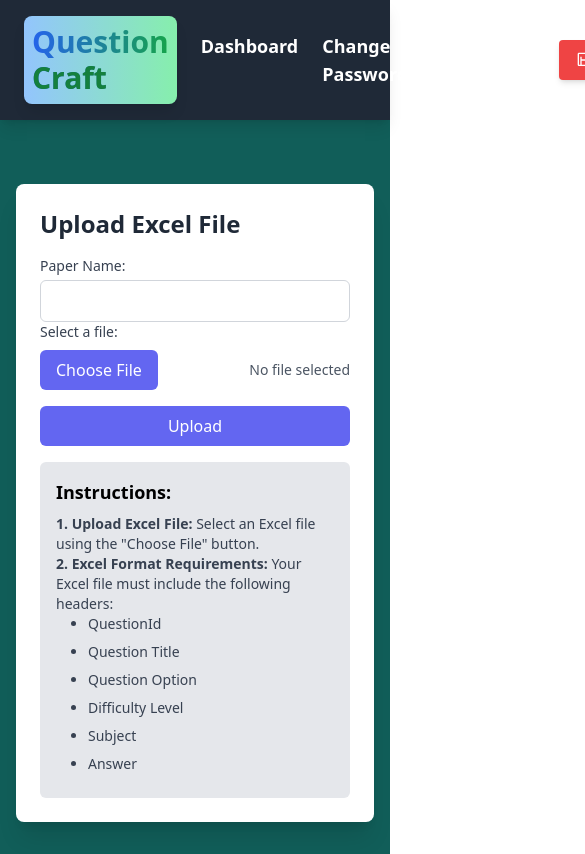
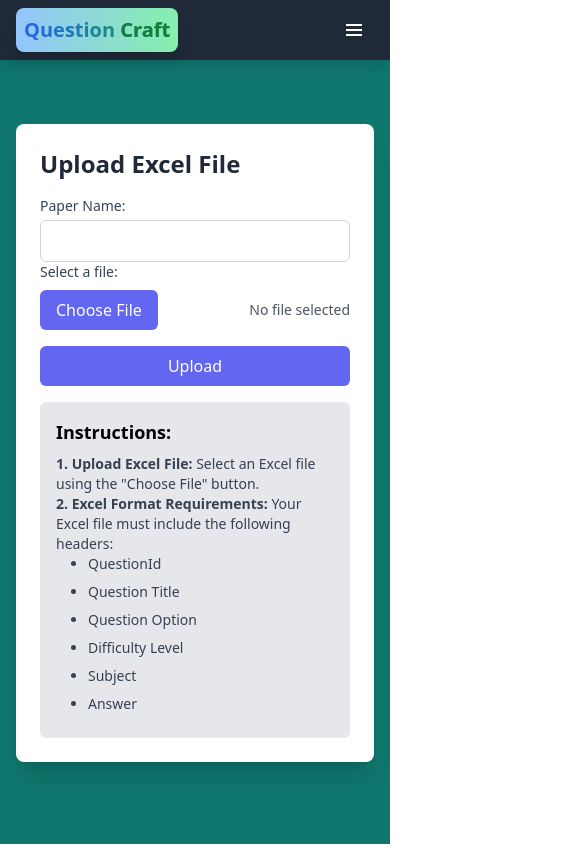
Before and after one commit to SumitThakur1600/Question_Craft-Examination-System, a React (Create React App) app: page /Test/1 in a window 390 px wide. Shown: the top 854 px of the page, 585 px wide, since content can reach past the window. Built offline with nearby package versions, Linux system fonts and the light colour scheme; sample sign-in values are in the browser's storage.

Commit message:
Add Responsiveness

```diff
--- a/src/components/Test.js
+++ b/src/components/Test.js
@@ -1,10 +1,11 @@
-import React, { useEffect } from 'react'; // Import useEffect
+import React, { useEffect, useState } from 'react';
 import { useNavigate, useParams } from 'react-router-dom';
 import FileUploadComp from './FileUploadComp';
 
 const Test = ({ setShowNavButtons }) => {
     const navigate = useNavigate();
     const { username } = useParams();
+    const [dropdownOpen, setDropdownOpen] = useState(false);
 
     // Effect to manage navigation buttons visibility
     useEffect(() => {
@@ -13,52 +14,98 @@ const Test = ({ setShowNavButtons }) => {
     }, [setShowNavButtons]);
 
     const handleLogout = () => {
-        console.log('Logged out');
         sessionStorage.clear();
         navigate('/');
     };
 
+    const toggleDropdown = () => {
+        setDropdownOpen((prev) => !prev);
+    };
+
     return (
-        <div className="min-h-screen w-screen bg-teal-800 flex flex-col">
-            <div className="bg-gray-800 text-white flex justify-between items-center px-6 py-4 shadow-lg">
-                {/* Left Side: Logo and Navigation Links */}
-                <div className="flex items-center gap-6">
+        <div className="min-h-screen w-screen bg-teal-700 flex flex-col">
+            {/* Navbar */}
+            <div className="bg-gray-800 text-white flex justify-between items-center px-4 py-2 sm:px-6 sm:py-4 shadow-lg">
+                <div className="flex items-center gap-4 sm:gap-6">
                     <div className="flex items-center gap-2 bg-gradient-to-r from-blue-300 to-green-300 p-2 rounded-lg shadow-lg">
-                        <span className="text-3xl font-extrabold text-transparent bg-clip-text bg-gradient-to-r from-blue-600 to-green-600">
+                        <span className="text-xl sm:text-3xl font-extrabold text-transparent bg-clip-text bg-gradient-to-r from-blue-600 to-green-600">
                             Question <span className="text-green-700">Craft</span>
                         </span>
                     </div>
-                    <div className="flex flex-row gap-6 mt-0">
-                        <a href={`/TeacherDashboard/${username}`} className="text-white hover:text-gray-200 transition duration-300 text-lg font-bold">Dashboard</a>
-                        <a href={`/Profile/${username}`} className="text-white hover:text-gray-200 transition duration-300 text-lg font-bold">Change Password</a>
-                        <a href={`/Test/${username}`} className="text-white hover:text-gray-200 transition duration-300 text-lg font-bold">Create Test</a>
+                    {/* Navigation Links for larger screens */}
+                    <div className="hidden sm:flex gap-6">
+                        <a href={`/TeacherDashboard/${username}`} className="text-white hover:text-gray-200 transition duration-300 text-lg font-bold flex items-center">
+                            <svg className="w-6 h-6 mr-2" fill="currentColor" viewBox="0 0 24 24">
+                                <path d="M12 12c2.761 0 5-2.239 5-5s-2.239-5-5-5-5 2.239-5 5 2.239 5 5 5zm0 2c-2.67 0-8 1.34-8 4v2h16v-2c0-2.66-5.33-4-8-4z" />
+                            </svg>
+                            Dashboard
+                        </a>
+                        <a href={`/Profile/${username}`} className="text-white hover:text-gray-200 transition duration-300 text-lg font-bold flex items-center">
+                            <svg className="w-6 h-6 mr-2" fill="currentColor" viewBox="0 0 24 24">
+                                <path d="M12 0C5.372 0 0 5.372 0 12c0 6.627 5.372 12 12 12s12-5.373 12-12S18.628 0 12 0zm0 22C6.48 22 2 17.52 2 12S6.48 2 12 2s10 4.48 10 10-4.48 10-10 10z" />
+                                <path d="M12 6c-3.313 0-6 2.688-6 6s2.688 6 6 6 6-2.688 6-6-2.688-6-6-6zm0 10c-2.211 0-4-1.789-4-4s1.789-4 4-4 4 1.789 4 4-1.789 4-4 4z" />
+                            </svg>
+                            Change Password
+                        </a>
+                        <a href={`/Test/${username}`} className="text-white hover:text-gray-200 transition duration-300 text-lg font-bold flex items-center">
+                            <svg className="w-6 h-6 mr-2" fill="currentColor" viewBox="0 0 24 24">
+                                <path d="M12 0c-6.627 0-12 5.373-12 12s5.373 12 12 12 12-5.373 12-12S18.627 0 12 0zm0 22C6.48 22 2 17.52 2 12S6.48 2 12 2s10 4.48 10 10-4.48 10-10 10z" />
+                                <path d="M12 4c-.55 0-1 .45-1 1v6H7c-.55 0-1 .45-1 1s.45 1 1 1h4v6c0 .55.45 1 1 1s1-.45 1-1v-6h4c.55 0 1-.45 1-1s-.45-1-1-1h-4V5c0-.55-.45-1-1-1z" />
+                            </svg>
+                            Create Test
+                        </a>
                     </div>
                 </div>
 
                 {/* Right Side: User Info and Logout */}
-                <div className="flex items-center gap-6">
+                <div className="hidden sm:flex items-center gap-4">
                     <div className="flex items-center gap-2 group">
-                        <svg className="w-6 h-6 text-white group-hover:text-gray-200 transition duration-300" fill="currentColor" viewBox="0 0 24 24" xmlns="http://www.w3.org/2000/svg">
+                        <svg className="w-6 h-6 text-white group-hover:text-gray-200 transition duration-300" fill="currentColor" viewBox="0 0 24 24">
                             <path d="M12 12c2.761 0 5-2.239 5-5s-2.239-5-5-5-5 2.239-5 5 2.239 5 5 5zm0 2c-2.67 0-8 1.34-8 4v2h16v-2c0-2.66-5.33-4-8-4z" />
                         </svg>
                         <h2 className="text-xl font-bold group-hover:text-gray-200 transition duration-300">{username}</h2>
                     </div>
-                    <div>
-                        <button className="flex items-center bg-red-500 hover:bg-red-700 text-white font-bold py-2 px-4 rounded transition duration-300 shadow-md" onClick={handleLogout}>
-                            <svg className="w-4 h-4 mr-2" fill="currentColor" viewBox="0 0 24 24" xmlns="http://www.w3.org/2000/svg">
-                                <path d="M16 13v-2h-8v2h8zm-6-6h-2v12h2v-12zm8-4v16h-12v-16h12zm0-2h-12c-1.1 0-2 .9-2 2v16c0 1.1.9 2 2 2h12c1.1 0 2-.9 2-2v-16c0-1.1-.9-2-2-2z" />
-                            </svg>
-                            Logout
-                        </button>
-                    </div>
+                    <button
+                        className="flex items-center bg-red-500 hover:bg-red-700 text-white font-bold py-2 px-4 rounded transition duration-300 shadow-md"
+                        onClick={handleLogout}
+                    >
+                        <svg className="w-4 h-4 mr-2" fill="currentColor" viewBox="0 0 24 24">
+                            <path d="M16 13v-2h-8v2h8zm-6-6h-2v12h2v-12zm8-4v16h-12v-16h12zm0-2h-12c-1.1 0-2 .9-2 2v16c0 1.1.9 2 2 2h12c1.1 0 2-.9 2-2v-16c0-1.1-.9-2-2-2z" />
+                        </svg>
+                        Logout
+                    </button>
+                </div>
+
+                {/* Dropdown Menu for mobile screens */}
+                <div className="sm:hidden relative">
+                    <button
+                        onClick={toggleDropdown}
+                        className="bg-gray-800 text-white p-2 rounded-lg focus:outline-none"
+                    >
+                        <svg className="w-6 h-6" fill="currentColor" viewBox="0 0 24 24">
+                            <path d="M4 6h16v2H4zm0 5h16v2H4zm0 5h16v2H4z" />
+                        </svg>
+                    </button>
+                    {dropdownOpen && (
+                        <div className="absolute right-0 w-48 bg-white text-black shadow-lg mt-2 rounded-lg">
+                            <a href={`/TeacherDashboard/${username}`} className="block px-4 py-2 hover:bg-gray-200">Dashboard</a>
+                            <a href={`/Profile/${username}`} className="block px-4 py-2 hover:bg-gray-200">Change Password</a>
+                            <a href={`/Test/${username}`} className="block px-4 py-2 hover:bg-gray-200">Create Test</a>
+                            <button
+                                onClick={handleLogout}
+                                className="block w-full text-left px-4 py-2 hover:bg-gray-200"
+                            >
+                                Logout
+                            </button>
+                        </div>
+                    )}
                 </div>
             </div>
 
             {/* Profile Content */}
             <div className="container mx-auto px-4 py-8">
                 <FileUploadComp username={username} /> {/* Render the FileUpload component */}
-                {/* Add specific content related to test management here */}
-
+                {/* Additional test management content */}
             </div>
         </div>
     );
```
